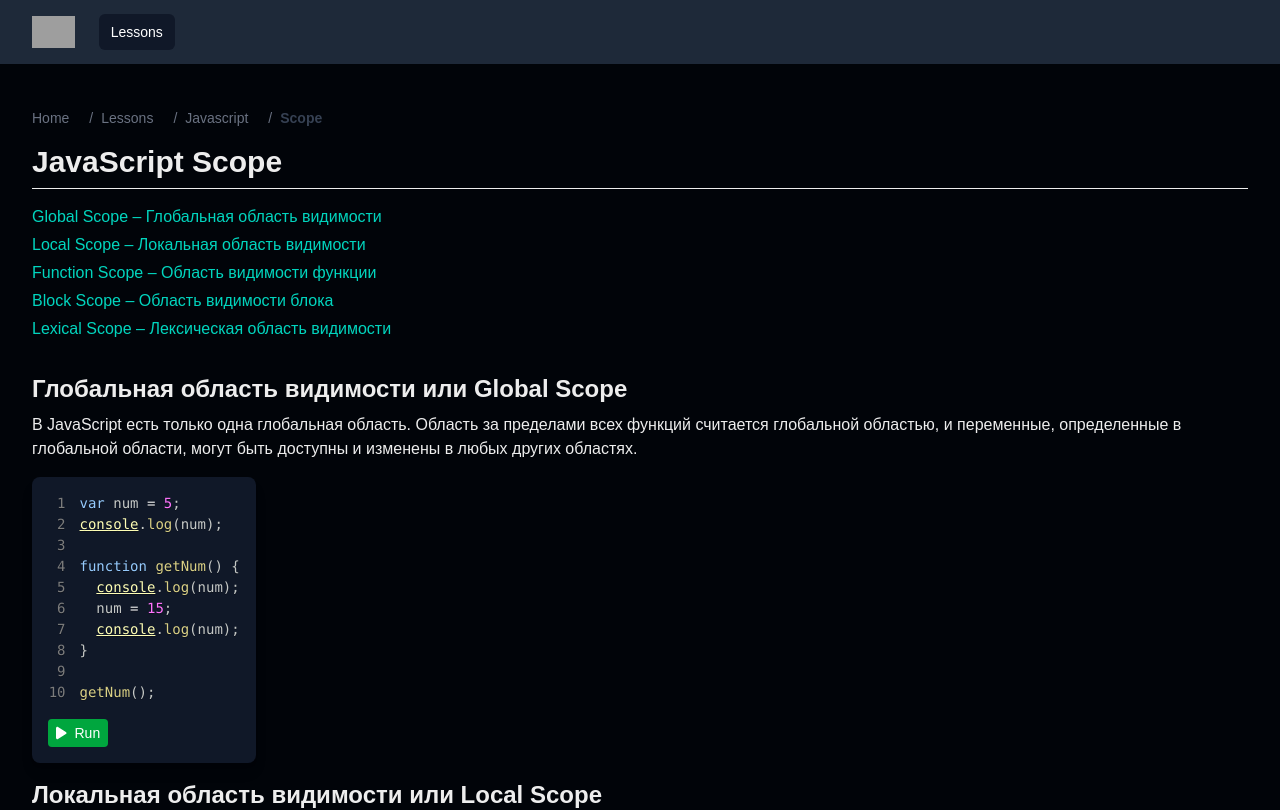
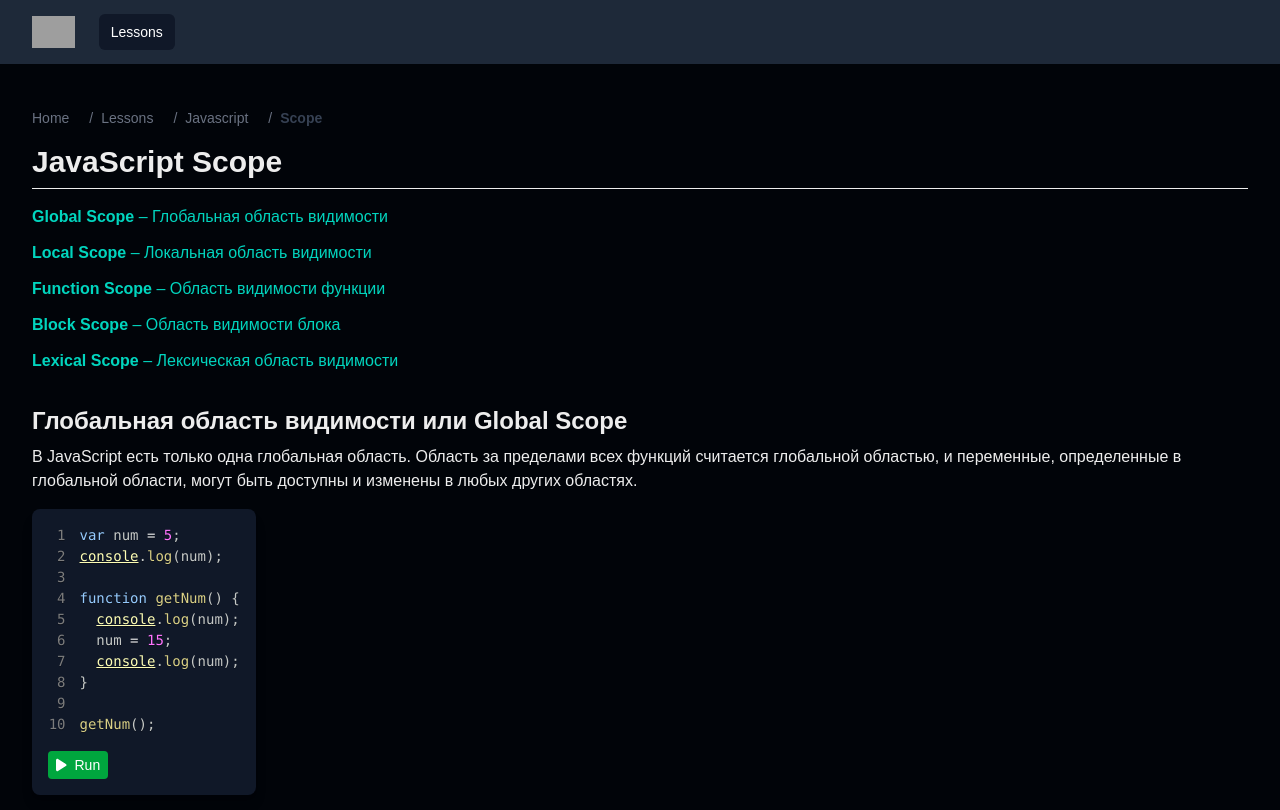
Before and after one commit to HenrikHovhannisyan/coding, a Next.js app: page /lessons/javascript/scope in a window 1280 px wide. Shown: the top 810 px of the page. Built offline with nearby package versions, Linux system fonts and the light colour scheme; grey boxes are pictures that could not be loaded.

Commit message:
Fixed bugs

```diff
--- a/app/lessons/javascript/scope/page.jsx
+++ b/app/lessons/javascript/scope/page.jsx
@@ -7,13 +7,13 @@ import CodeExample from "@/components/CodeExample";
 const page = () => {
   return (
     <LessonLayout title="JavaScript Scope">
-      <ul className="mb-8 max-w-max space-y-1 list-none text-white">
+      <ul className="mb-8 max-w-max space-y-3 list-none text-white">
         <li>
           <a
             href="#global-scope"
             className="text-teal-400 hover:underline transition"
           >
-            Global Scope – Глобальная область видимости
+            <strong>Global Scope</strong> – Глобальная область видимости
           </a>
         </li>
         <li>
@@ -21,7 +21,7 @@ const page = () => {
             href="#local-scope"
             className="text-teal-400 hover:underline transition"
           >
-            Local Scope – Локальная область видимости
+            <strong>Local Scope</strong> – Локальная область видимости
           </a>
         </li>
         <li>
@@ -29,7 +29,7 @@ const page = () => {
             href="#function-scope"
             className="text-teal-400 hover:underline transition"
           >
-            Function Scope – Область видимости функции
+            <strong>Function Scope</strong> – Область видимости функции
           </a>
         </li>
         <li>
@@ -37,7 +37,7 @@ const page = () => {
             href="#block-scope"
             className="text-teal-400 hover:underline transition"
           >
-            Block Scope – Область видимости блока
+            <strong>Block Scope</strong> – Область видимости блока
           </a>
         </li>
         <li>
@@ -45,7 +45,7 @@ const page = () => {
             href="#lexical-scope"
             className="text-teal-400 hover:underline transition"
           >
-            Lexical Scope – Лексическая область видимости
+            <strong>Lexical Scope</strong> – Лексическая область видимости
           </a>
         </li>
       </ul>
```
